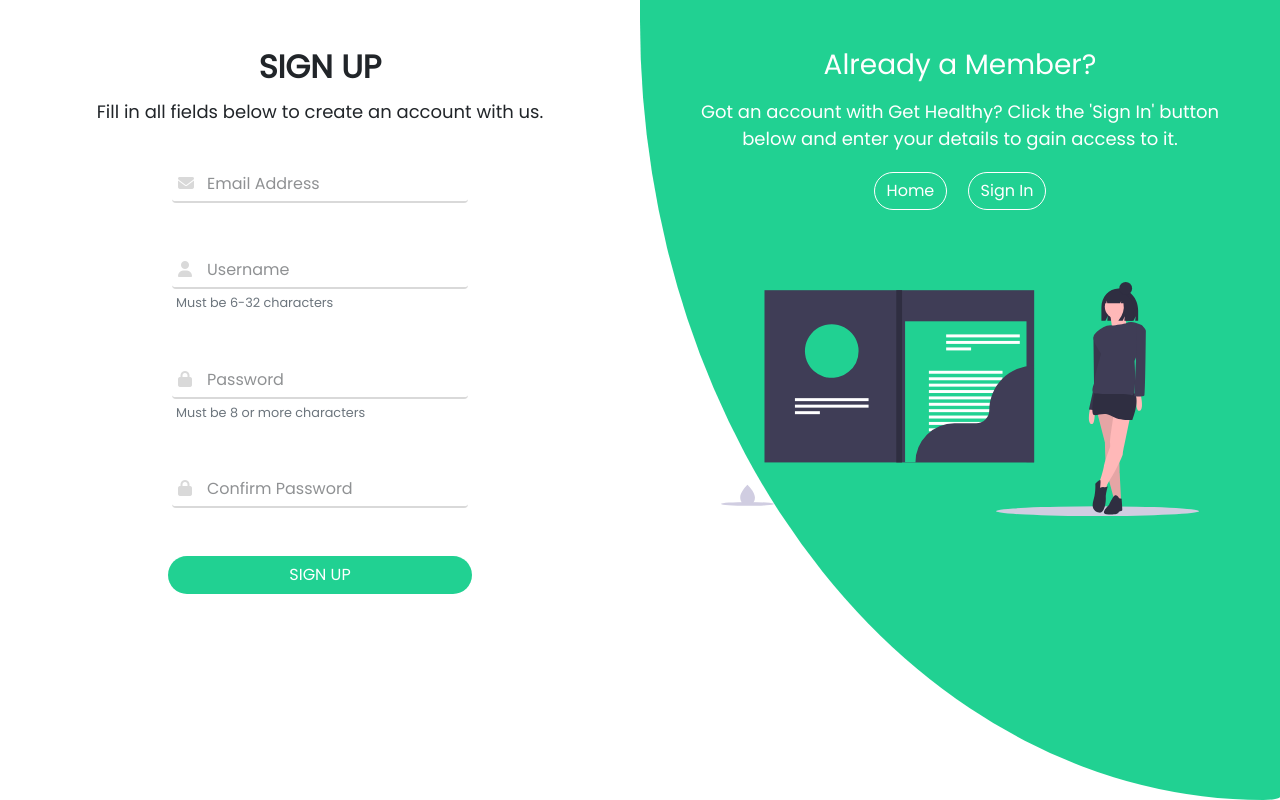
After one commit to JohnLi-98/Get-Healthy, a PHP site: page /identity/register.php in a window 1280 px wide. The commit adds this page. Run offline with PHP 8.4, Linux system fonts and the light colour scheme; some libraries are stand-ins or nearby versions.

Commit message:
completed markup and styling of the login and register page - next is to hook up the backend (creating account/authentication), as well as validation for the forms, then move on to reset password page

```diff
--- /dev/null
+++ b/identity/register.php
@@ -0,0 +1,104 @@
+<!doctype html>
+<html lang="en">
+
+<head>
+    <!-- Required meta tags -->
+    <meta charset="utf-8">
+    <meta name="viewport" content="width=device-width, initial-scale=1, shrink-to-fit=no">
+
+    <!-- Stylesheets files (Latest compiled and minified Bootstrap 4 CSS, Google Fonts CSS, Index CSS) -->
+    <link rel="stylesheet" href="https://maxcdn.bootstrapcdn.com/bootstrap/4.4.1/css/bootstrap.min.css">
+    <link rel="stylesheet" href="https://fonts.googleapis.com/css?family=Poppins&display=swap">
+    <link rel="stylesheet" href="https://stackpath.bootstrapcdn.com/font-awesome/4.7.0/css/font-awesome.min.css" integrity="sha384-wvfXpqpZZVQGK6TAh5PVlGOfQNHSoD2xbE+QkPxCAFlNEevoEH3Sl0sibVcOQVnN" crossorigin="anonymous">
+    <link rel="stylesheet" href="../stylesheets/main.css">
+
+    <title>Sign Up</title>
+</head>
+
+<body>
+    <div class="container-fluid">
+        <div class="row">
+            <div class="col-lg-6 text-center p-5 order-2 order-lg-1" id="register-panel-left">
+                <h2><strong>SIGN UP</strong></h2>
+                <p class="pt-1">Fill in all fields below to create an account with us.</p>
+
+                <form method="post" id="register-form">
+                    <div class="form-row mx-1 pt-4">
+                        <input type="text" class="form-control" id="register-email" name="register-email" required />
+                        <label class="form-ph" for="register-email" id="register-email-ph">Email Address</label>
+                        <i class="fas fa-envelope"></i>
+                    </div>
+
+                    <div class="form-row mx-1 pt-5">
+                        <input type="text" class="form-control" id="register-username" name="register-username" required />
+                        <label class="form-ph" for="register-username" id="register-username-ph">Username</label>
+                        <i class="fas fa-user"></i>
+                    </div>
+
+                    <small class="form-text text-muted text-left pl-2">
+                        Must be 6-32 characters
+                        <span id="usernameCheck" class="float-right"></span>
+                    </small>
+
+                    <div class="form-row mx-1 pt-5">
+                        <input type="text" class="form-control" id="register-pwd" name="register-pwd" required />
+                        <label class="form-ph" for="register-pwd" id="register-pwd-ph">Password</label>
+                        <i class="fas fa-lock"></i>
+                    </div>
+
+                    <small class="form-text text-muted text-left pl-2">
+                        Must be 8 or more characters
+                    </small>
+
+                    <div class="form-row mx-1 pt-5">
+                        <input type="text" class="form-control" id="register-pwdC" name="register-pwdC" required />
+                        <label class="form-ph" for="register-pwdC" id="register-pwdC-ph">Confirm Password</label>
+                        <i class="fas fa-lock"></i>
+                    </div>
+
+                    <small>
+                        <span id="passwordCheck" class="float-right"></span>
+                    </small>
+
+                    <button type="submit" class="btn mt-5" id="register-button">
+                        SIGN UP
+                    </button>
+                </form>
+            </div>
+
+            <div class="col-lg-6 text-center p-5 order-1 order-lg-2" id="register-panel-right">
+                <div class="row">
+                    <div class="col-md-6 col-lg-12 text-center px-3 px-md-0 order-md-2">
+                        <h3>Already a Member?</h3>
+
+                        <p class="pt-2 pb-1">
+                            Got an account with Get Healthy? Click the 'Sign In' button below and enter your details
+                            to gain access to it.
+                        </p>
+
+                        <a href="../index.php" class="btn identity-btn mr-2" role="button">
+                            Home
+                        </a>
+
+                        <a href="login.php" class="btn identity-btn ml-2" role="button">
+                            Sign In
+                        </a>
+                    </div>
+
+                    <div class="col-md-6 col-lg-12 my-auto px-lg-5 pt-lg-5 d-none d-md-block order-md-1 order-lg-2">
+                        <img src="../images/Sign-Up2.svg" class="img-fluid pt-lg-4" />
+                    </div>
+                </div>
+            </div>
+        </div>
+    </div>
+
+    <!-- Script files(jQuery library, Popper JS, Latest Compiled Bootstrap JS, FontAwesome JS)-->
+    <script src="https://ajax.googleapis.com/ajax/libs/jquery/3.4.1/jquery.min.js"></script>
+    <script src="https://cdnjs.cloudflare.com/ajax/libs/popper.js/1.16.0/umd/popper.min.js"></script>
+    <script src="https://maxcdn.bootstrapcdn.com/bootstrap/4.4.1/js/bootstrap.min.js"></script>
+    <script src="https://kit.fontawesome.com/6cc49d804e.js" crossorigin="anonymous"></script>
+    <script type="module" src="scripts/main.js"></script>
+</body>
+
+</html>
--- a/stylesheets/main.css
+++ b/stylesheets/main.css
@@ -417,7 +417,6 @@ p {
 
 #login-panel-left {
   background-color: #21d192;
-  /*height: 35vh;*/
   border-bottom-left-radius: 80% 100px;
   border-bottom-right-radius: 80% 100px;
   color: white;
@@ -518,6 +517,10 @@ p {
 }
 
 @media only screen and (min-width: 992px) {
+  #login-panel-left {
+    min-height: 100vh;
+  }
+
   #login-form {
     padding: 0 60px;
   }
@@ -538,3 +541,82 @@ p {
     ----------------------------
 
 */
+
+#register-panel-right {
+  background-color: #21d192;
+  border-bottom-left-radius: 80% 100px;
+  border-bottom-right-radius: 80% 100px;
+  color: white;
+}
+
+#register-form {
+  padding: 0 30px;
+}
+
+#register-form .form-control {
+  border: none;
+  box-shadow: none;
+  padding: 8px 35px;
+  border-bottom: 2px solid #d9d9d9;
+  transition: ease-in 0.5s;
+}
+
+#register-form .form-control:focus,
+#register-form .form-control:valid {
+  border-color: #21d192;
+}
+
+#register-form .fas {
+  color: #d9d9d9;
+  margin-top: -28px;
+  margin-left: 6px;
+  transition: ease-in 0.5s;
+}
+
+#register-form .form-control:focus ~ .fas,
+#register-form .form-control:valid ~ .fas {
+  color: #21d192;
+}
+
+#register-form a {
+  color: #999;
+}
+
+#register-form a:hover {
+  color: #21d192;
+}
+
+#register-button {
+  background-color: #21d192;
+  color: white;
+  border-radius: 40px;
+  width: 100%;
+}
+
+@media only screen and (min-width: 768px) {
+  #register-panel-right {
+    border-bottom-left-radius: 3000%;
+    border-bottom-right-radius: 80% 100px;
+    border-bottom-width: thick;
+  }
+
+  #register-form {
+    padding: 0 150px;
+  }
+}
+
+@media only screen and (min-width: 992px) {
+  #register-panel-right {
+    min-height: 100vh;
+  }
+
+  #register-form {
+    padding: 0 60px;
+  }
+}
+
+@media only screen and (min-width: 1200px) {
+  #register-form {
+    padding: 0 120px;
+  }
+}
```
Also changed, not shown: identity/login.php (+9 -6 lines), images/Sign-Up2.svg (added).
